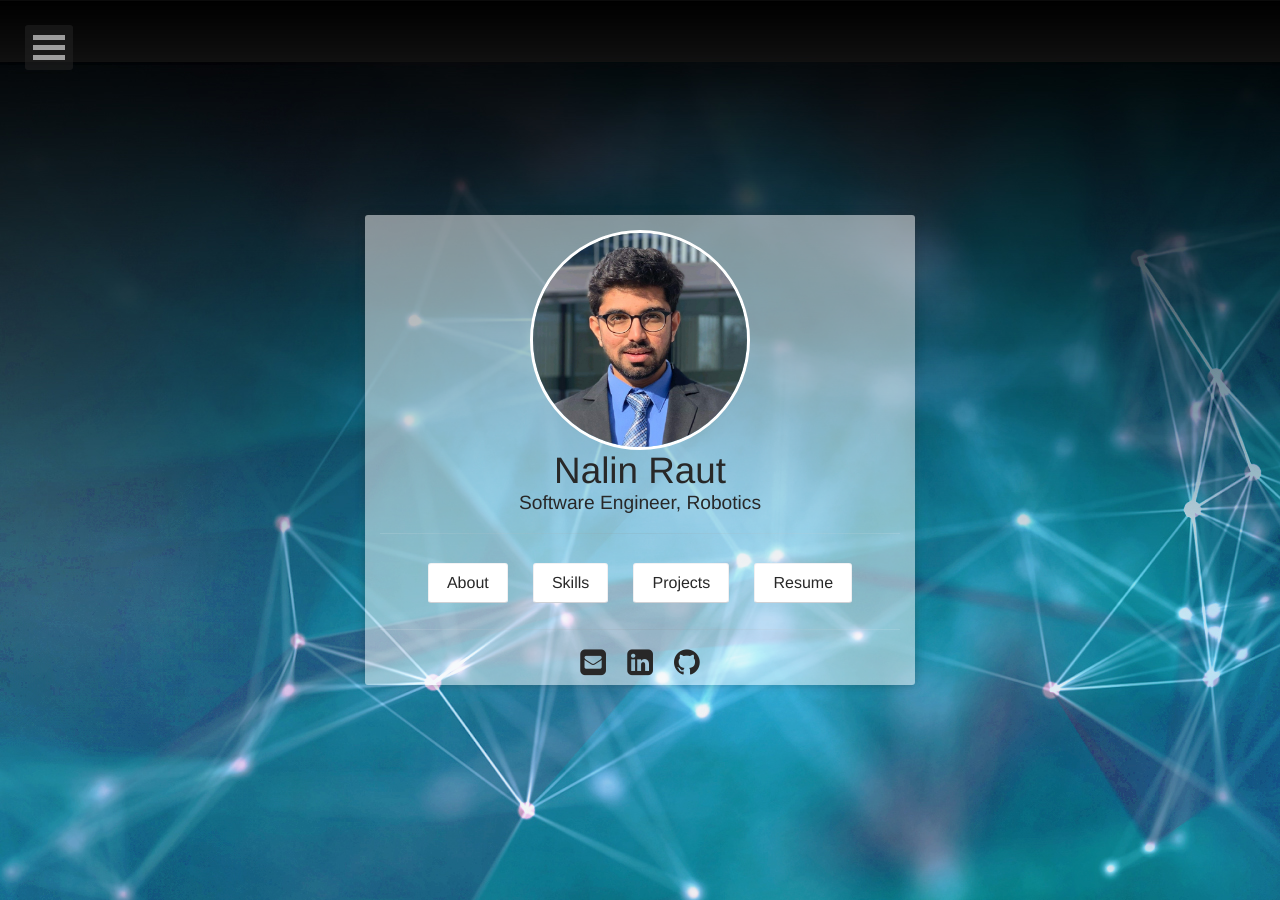
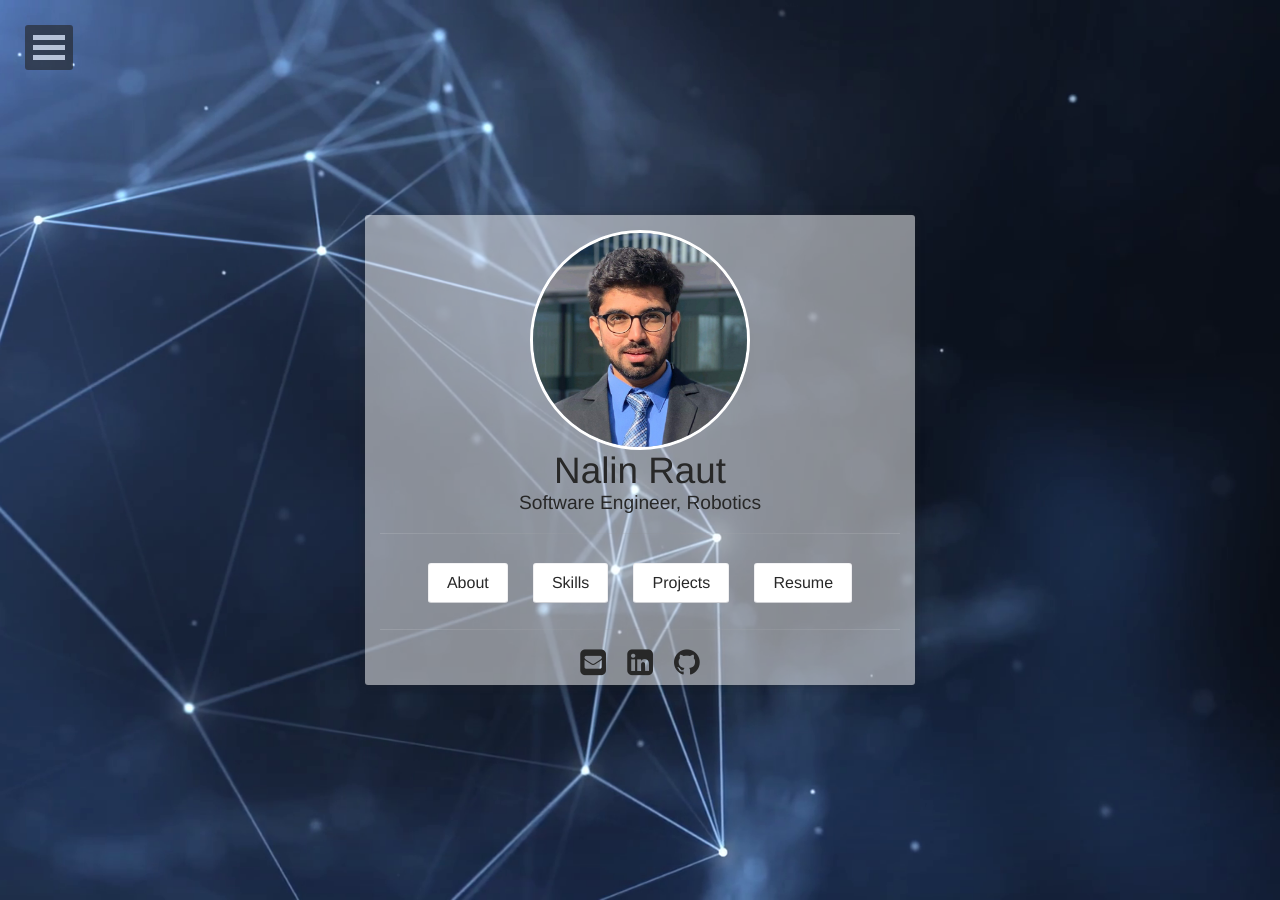
Before and after one commit to nalinraut/nalinraut.github.io, a Jekyll site: the page built from index.html, in a window 1280 px wide. Built offline with Jekyll 4.4.1, drawn with Linux system fonts in a browser that asks for light colours.

```diff
--- a/_includes/head.html
+++ b/_includes/head.html
@@ -54,7 +54,7 @@
     {% if site.background %}
     {% capture background %}{{ site.background }}{% endcapture %}
     {% unless background contains 'http://' or background contains 'https://' %}{% capture background %}{{ site.url }}/{{ background }}{% endcapture %}{% endunless %}
-    <style type="text/css">body {background-image:url("{{ site.url }}/assets/img/bg.jpg"); {% unless site.tiled_bg %} background-repeat: no-repeat; background-size: cover; {% endunless %}}</style>
+    <style type="text/css">body {background-image:url("{{ site.url }}/assets/img/bg.png"); {% unless site.tiled_bg %} background-repeat: no-repeat; background-size: cover; {% endunless %}}</style>
     {% endif %}
     <!-- Post Feature Image -->
     {% if page.feature %}
```
Also changed, not shown: assets/img/bg.png (added).
